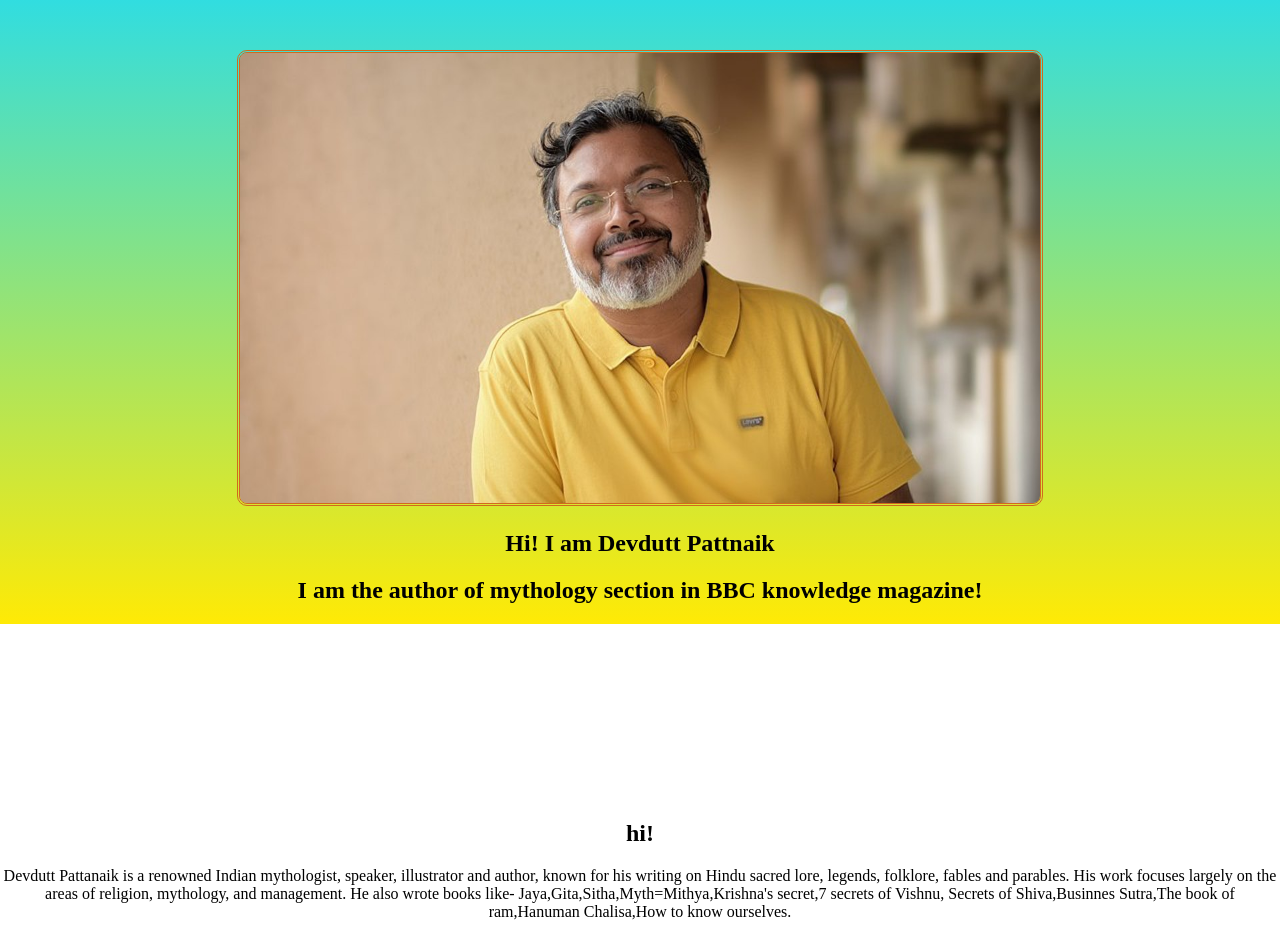
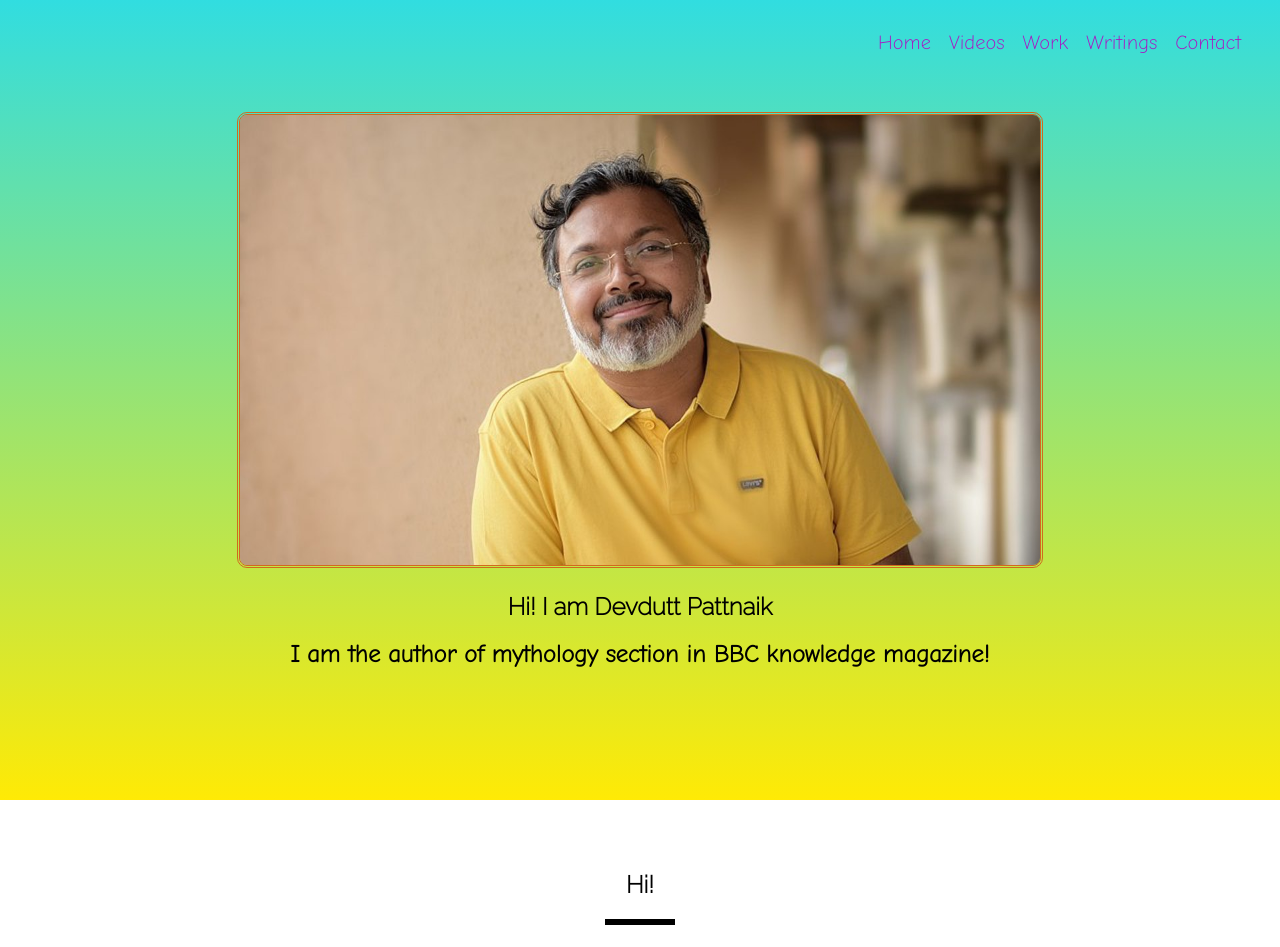
Before and after one commit to Rashwika/Devdutt-website, a plain HTML site: page index.html in a window 1280 px wide. Shown: the top 947 px of the page. Drawn offline with Linux system fonts and the light colour scheme.

Commit message:
Add files via upload

```diff
--- a/index.html
+++ b/index.html
@@ -4,23 +4,43 @@
     <meta charset="utf-8">
     <meta name="viewport" content="width=device-width, initial-scale=1.0">
     <title> DEVDUTT PATTNAIK</title>
-    <link rel="stylesheet" href="style.css">
+    <link  rel="stylesheet" href="style.css">
+    <link rel="preconnect" href="https://fonts.gstatic.com">
+<link href="https://fonts.googleapis.com/css2?family=Comic+Neue:wght@300&display=swap" rel="stylesheet">
+    <link rel="preconnect" href="https://fonts.gstatic.com">
+<link href="https://fonts.googleapis.com/css2?family=Comic+Neue:wght@300&family=Raleway:wght@200&display=swap" rel="stylesheet">
 
 </head>
 
 <body>
+    <ul class="menu">
+    <li class="links">
+        Home
+        </li>
+        <li class="links">
+        Videos
+        </li>
+        <li class="links">
+        Work
+        </li>
+        <li class="links">
+        Writings
+        </li>
+        <li class="links">
+        Contact
+        </li>
+    </ul>
     <section id="home">
     <div id="main_div">
         <img src="Devdutt-Pattanaik.jpg">
         <h1> Hi! I am Devdutt Pattnaik </h1>
         <h2> I am the author of mythology section in BBC knowledge magazine!</h2></div></section>
-    <section>
-    <bio>
-        <h1>
-        hi!</h1>
-        <div class:"line">
+    <section id="bio">
+           <h1>
+        Hi!</h1>
+        <div class="line">
         </div>
         <p>
-       Devdutt Pattanaik is a renowned Indian mythologist, speaker, illustrator and author, known for his writing on Hindu sacred lore, legends, folklore, fables and parables. His work focuses largely on the areas of religion, mythology, and management. He also wrote books like- Jaya,Gita,Sitha,Myth=Mithya,Krishna's secret,7 secrets of Vishnu, Secrets of Shiva,Businnes Sutra,The book of ram,Hanuman Chalisa,How to know ourselves. </p></bio></section>
+       Devdutt Pattanaik is a renowned Indian mythologist, speaker, illustrator and author, known for his writing on Hindu sacred lore, legends, folklore, fables and parables. His work focuses largely on the areas of religion, mythology, and management. He also wrote books like- Jaya,Gita,Sitha,Myth=Mithya,Krishna's secret,7 secrets of Vishnu, Secrets of Shiva,Businnes Sutra,The book of ram,Hanuman Chalisa,How to know ourselves. </p></section>
     </body>
 </html>
--- a/style.css
+++ b/style.css
@@ -2,13 +2,14 @@ body{
     text-align: center;
     margin:0;
     padding-top: 800px;
+    font-family: 'Comic Neue', cursive;
 }
 Img{
     width: 800px;
      border-radius:10px;
      border-style: double;
     border-color: chocolate;
-    margin-top: 50px;
+
 }
 #home{
     position:absolute;
@@ -16,5 +17,55 @@ Img{
     left: 0;
     top: 0;
     right: 0;
-    background: linear-gradient(#31dde0 0%,#ffea05 100% )
+    background: linear-gradient(#31dde0 0%,#ffea05 100% );
+        display: table;
+    width: 100%;
+    height: 100%;
+    z-index: 8;
 }
+#bio{
+    padding: 50px;
+    text-align: center;
+}
+.line{
+    height: 6px;
+    background-color: black;
+    width: 70px;
+    margin: 8px auto;
+}
+p{
+    max-width: 400px;
+    font-size: 20px;
+    line-height: 1.2;
+    margin: 25px auto;
+
+}
+.menu{
+    list-style: none;
+    position: fixed;
+    top: 10px;
+    right: 30px;
+    cursor:pointer;
+    z-index: 9;
+}
+.links{
+    float: left;
+    padding-top: 5px;
+    padding-bottom: 5px;
+    padding-left: 9px;
+    padding-right: 9px;
+    color: #ab13c2;
+    font-size: 20px;
+    }
+#main_div{
+    display: table-cell;
+    position: relative;
+    text-align: center;
+    vertical-align: middle;
+}
+.links:hover{
+    color: crimson;
+        }
+h1{
+    font-family: 'Raleway', sans-serif;
+}
```
